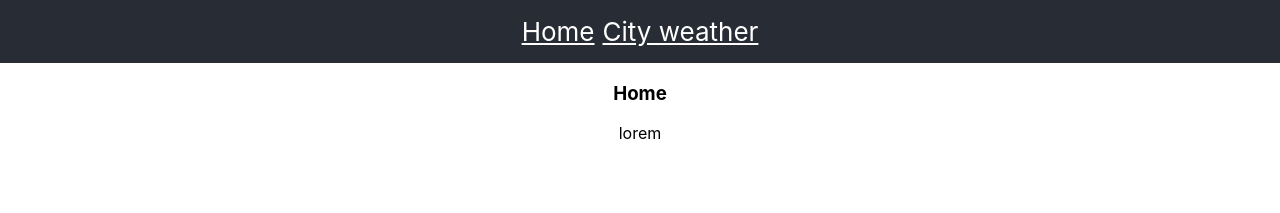
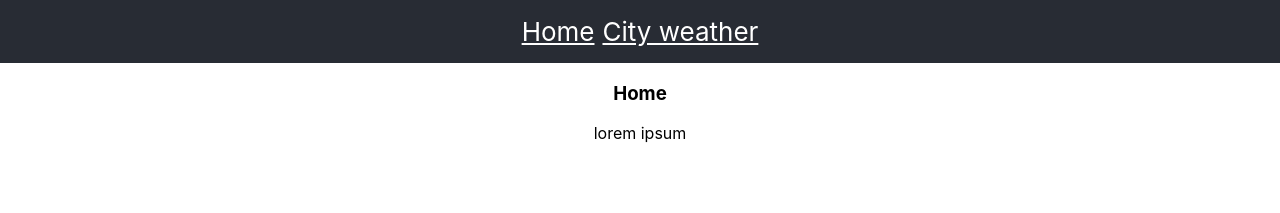
Before and after one commit to devolker/quick-weather-app-y, a React (Create React App) app: page / in a window 1280 px wide. Shown: the top 213 px of the page. Built offline with nearby package versions, Linux system fonts and the light colour scheme.

Commit message:
minor update

```diff
--- a/src/components/PageLayout.tsx
+++ b/src/components/PageLayout.tsx
@@ -15,8 +15,12 @@ const PageTemplate: React.FunctionComponent<Props> = ({
     <div>
       <h3>{title}</h3>
       <p>{description}</p>
-      {children ? <br /> : null}
-      {children || null}
+      {children ? (
+        <>
+          <br />
+          {children}
+        </>
+      ) : null}
     </div>
   );
 };
--- a/src/pages/Home.tsx
+++ b/src/pages/Home.tsx
@@ -4,7 +4,7 @@ import PageTemplate from "../components/PageLayout";
 const Home = () => {
   return (
     <div style={{ backgroundColor: "transparant" }}>
-      <PageTemplate title="Home" description="lorem" />
+      <PageTemplate title="Home" description="lorem ipsum" />
     </div>
   );
 };
```
